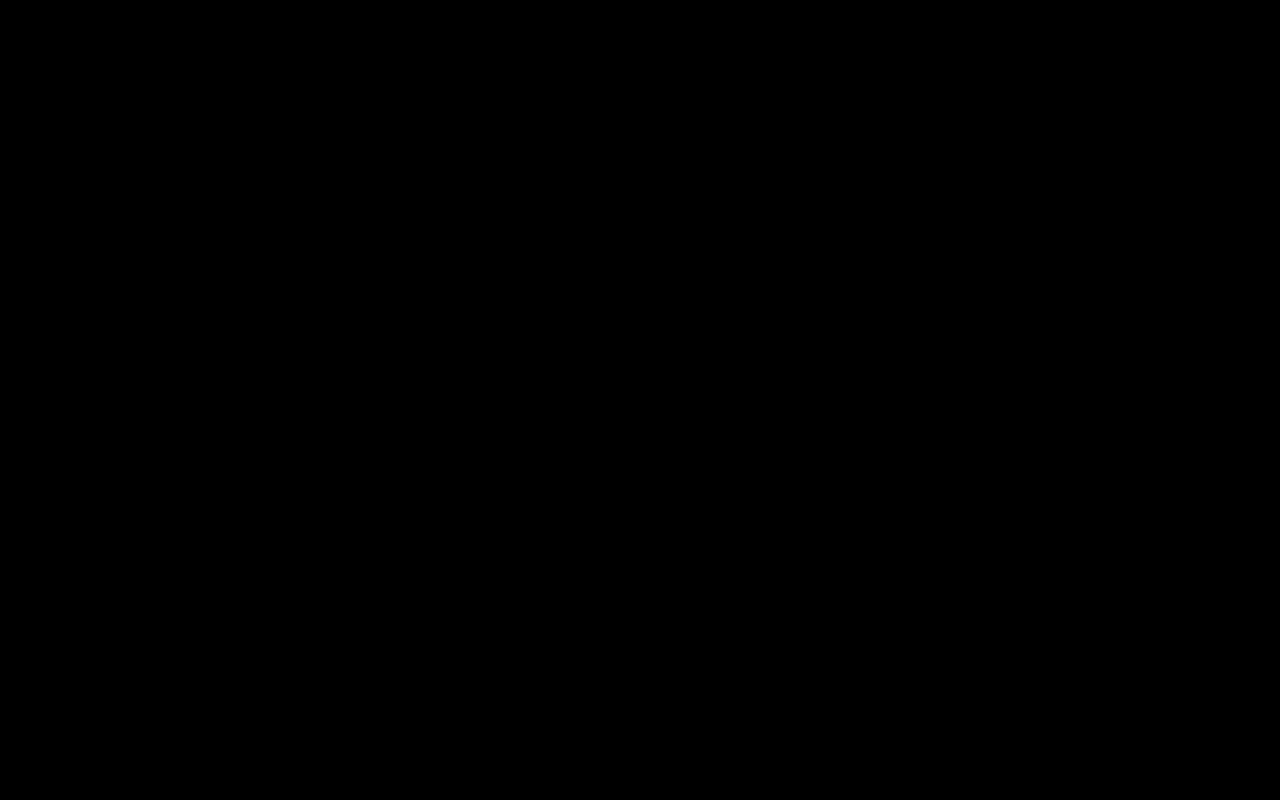
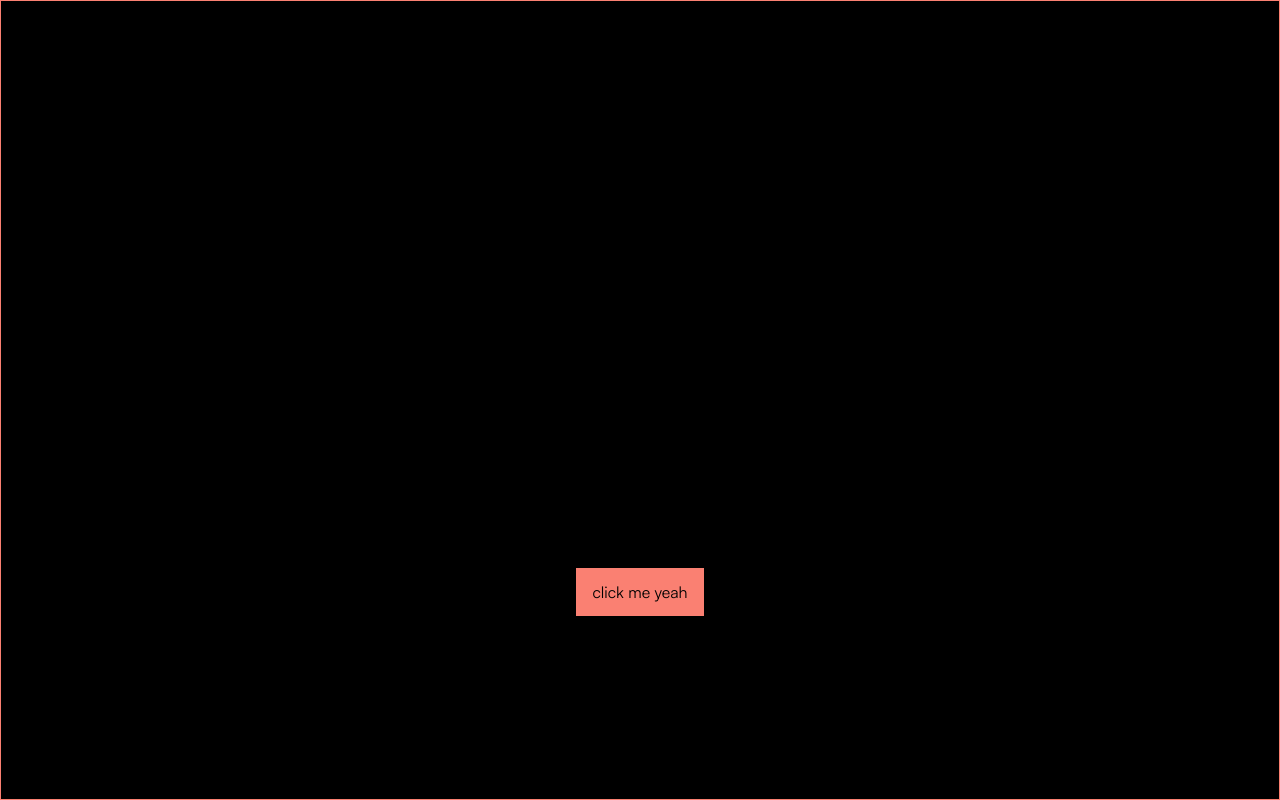
Before and after one commit to JaceksFridge/moonlog, a React (Create React App) app in the folder client/: page /goalsettings in a window 1280 px wide. Built offline with nearby package versions, Linux system fonts and the light colour scheme.

Commit message:
goalsettings

```diff
--- a/client/src/App.scss
+++ b/client/src/App.scss
@@ -137,6 +137,7 @@ button {
 @import "./styles/LogReg2.scss";
 @import "./styles/Login.scss";
 @import "./styles/Dashboard.scss";
+@import "./styles/Goalss.scss";
 
 
 // Desktop Styles
--- /dev/null
+++ b/client/src/styles/Goalss.scss
@@ -0,0 +1,21 @@
+
+
+.goalsettings{
+    width: 100vw;
+    height: 100vh;
+    display: grid;
+    place-items: center;
+    border: 1px solid salmon;
+
+
+    h1{
+        color: white;
+    }
+
+
+    button{
+        height: 3rem;
+        width: 8rem;
+        background: salmon;
+    }
+}
```
